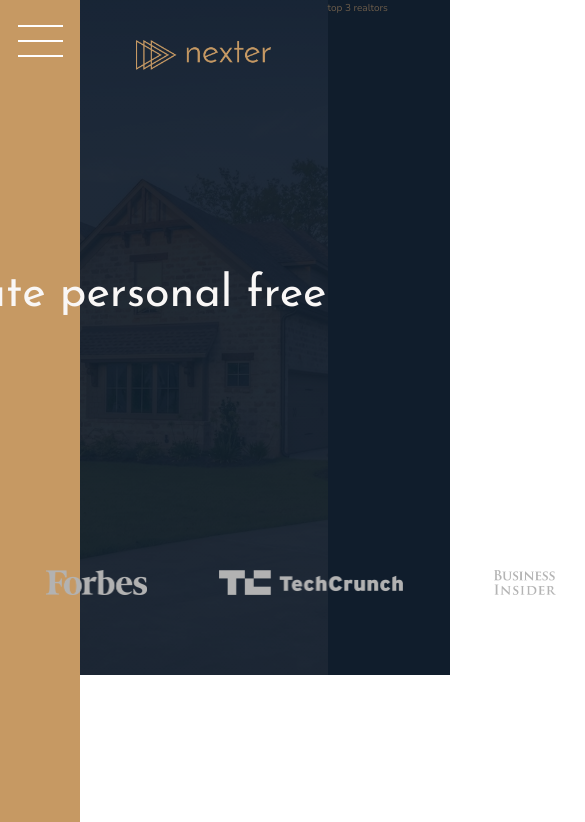
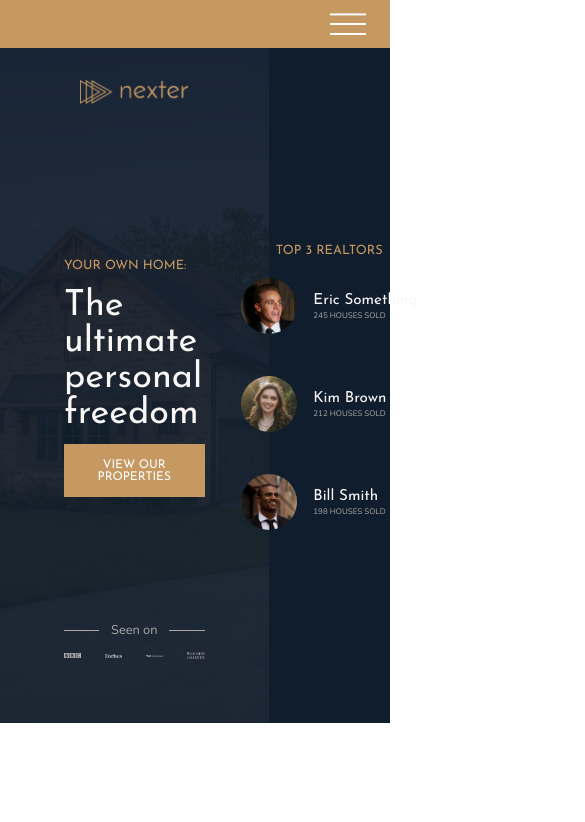
Before and after one commit to samkeel/Nexter, a website: page index.html in a window 390 px wide. Shown: the top 822 px of the page, 585 px wide, since content can reach past the window. Drawn offline with nearby package versions, Linux system fonts and the light colour scheme.

Commit message:
media queries added

```diff
--- a/index.html
+++ b/index.html
@@ -30,8 +30,26 @@
             <img src="img/logo-bi.png" alt="Seen on logo 4">
         </div>
     </header>
+
     <div class="realtors">
-        top 3 realtors
+        <h3 class="heading-3">Top 3 Realtors</h3>
+        <div class="realtors__list">
+            <img src="img/realtor-1.jpeg" alt="Realtor 1" class="realtors__img">
+            <div class="realtors__details">
+                <h4 class="heading-4 heading-4--light">Eric Something</h4>
+                <p class="realtors__sold">245 houses sold</p>
+            </div>
+            <img src="img/realtor-2.jpeg" alt="Realtor 2" class="realtors__img">
+            <div class="realtors__details">
+                <h4 class="heading-4 heading-4--light">Kim Brown</h4>
+                <p class="realtors__sold">212 houses sold</p>
+            </div>
+            <img src="img/realtor-3.jpeg" alt="Realtor 3" class="realtors__img">
+            <div class="realtors__details">
+                <h4 class="heading-4 heading-4--light">Bill Smith</h4>
+                <p class="realtors__sold">198 houses sold</p>
+            </div>
+        </div>
     </div>
 
     <section class="features">
--- a/sass/_base.scss
+++ b/sass/_base.scss
@@ -1,18 +1,22 @@
 // COLOR VARIABLES
 $color-primary: #c69963;
-$color-primary-dark: #B28451;
+$color-primary-dark: #b28451;
 
 $color-secondary: #101d2c;
 
 $color-grey-light-1: #f9f7f6;
 $color-grey-light-2: #aaa;
 
-$color-grey-dark-1: #54483A;
-$color-grey-dark-2: #6D5D4B;
+$color-grey-dark-1: #54483a;
+$color-grey-dark-2: #6d5d4b;
 
 // FONT VARIABLES
-$font-primary: 'Nunito', sans-serif;
-$font-display: 'Josefin Sans', sans-serif;
+$font-primary: "Nunito", sans-serif;
+$font-display: "Josefin Sans", sans-serif;
+
+// responsive breakpoints
+$bp-largest: 75em; //1200px
+$bp-large: 62.5em; //1000px
 
 *,
 *::before,
@@ -25,6 +29,10 @@ $font-display: 'Josefin Sans', sans-serif;
 html {
     box-sizing: border-box;
     font-size: 62.5%; //10px/16px = 62.5% -- 1rem = 10px
+
+    @media only screen and (max-width: $bp-largest) {
+        font-size: 50%;
+    }
 }
 
 body {
@@ -37,9 +45,17 @@ body {
 .container {
     display: grid;
     grid-template-rows: 80vh min-content 40vw repeat(3, min-content);
-    grid-template-columns: [sidebar-start] 8rem [sidebar-end full-start]
-                            minmax(6rem, 1fr) [center-start]
-                            repeat(8, [col-start] minmax(min-content, 14rem) [col-end]) [center-end]
-                            minmax(6rem, 1fr) [full-end];
+    grid-template-columns:
+        [sidebar-start] 8rem [sidebar-end full-start]
+        minmax(6rem, 1fr) [center-start]
+        repeat(8, [col-start] minmax(min-content, 14rem) [col-end]) [center-end]
+        minmax(6rem, 1fr) [full-end];
 
+    @media only screen and (max-width: $bp-large) {
+        grid-template-rows: 6rem 80vh min-content 40vw repeat(3, min-content);
+        grid-template-columns:
+            [full-start] minmax(6rem, 1fr) [center-start]
+            repeat(8, [col-start] minmax(min-content, 14rem) [col-end]) [center-end]
+            minmax(6rem, 1fr) [full-end];
+    }
 }
--- a/sass/_header.scss
+++ b/sass/_header.scss
@@ -8,8 +8,8 @@
     padding-top: 4rem;
 
     display: grid;
-    grid-template-rows: 1fr min-content 6rem 1fr;
-    grid-template-columns: max-content;
+    grid-template-rows: 1fr min-content minmax(6rem, min-content) 1fr;
+    grid-template-columns: minmax(min-content, max-content);
     grid-row-gap: 1.5rem;
     justify-content: center;
 
@@ -24,7 +24,21 @@
     }
 
     &__seenon-text{
+        display: grid;
+        grid-template-columns: 1fr max-content 1fr;
+        grid-column-gap: 1.5rem;
+        align-items: center;
 
+        font-size: 1.6rem;
+        color: $color-grey-light-2;
+
+        &::before,
+        &::after {
+            content: "";
+            height: 1px;
+            display: block;
+            background-color: currentColor;
+        }
     }
 
     &__seenon-logos {
@@ -32,9 +46,11 @@
         grid-template-columns: repeat(4, 1fr);
         grid-column-gap: 3rem;
         justify-items: center;
+        align-items: center;
 
         img {
-            height: 2.5rem;
+            max-height: 2.5rem;
+            max-width: 100%;
             filter: brightness(70%);
         }
     }
--- a/sass/_realtors.scss
+++ b/sass/_realtors.scss
@@ -1,4 +1,31 @@
 .realtors {
     background-color: $color-secondary;
     grid-column: col-start 7 / full-end;
+    padding: 3rem;
+
+    display: grid;
+    align-content: center;
+    justify-content: center;
+    justify-items: center;
+    grid-row-gap: 2rem;
+
+    &__list {
+        display: grid;
+        grid-template-columns: min-content max-content;
+        grid-column-gap: 2rem;
+        grid-row-gap: 5vh;
+        align-items: center;
+    }
+
+    &__img {
+        width: 7rem;
+        border-radius: 50%;
+        display: block;
+    }
+
+    &__sold {
+        text-transform: uppercase;
+        color: $color-grey-light-2;
+        margin-top: -3px;
+    }
 }
--- a/sass/_sidebar.scss
+++ b/sass/_sidebar.scss
@@ -5,6 +5,13 @@
 
     display: flex;
     justify-content: center;
+
+    @media only screen and (max-width: $bp-large) {
+        grid-column: 1 / -1;
+        grid-row: 1 / 2;
+        justify-content: flex-end;
+        align-items: center;
+    }
 }
 
 .nav-btn {
@@ -31,4 +38,16 @@
     &::after {
         transform: translateY(+1.3rem);
     }
+
+    @media only screen and (max-width: $bp-large) {
+        margin-top: 0;
+        margin-right: 3rem;
+
+        &::before {
+            transform: translateY(-1.2rem);
+        }
+        &::after {
+            transform: translateY(+1rem);
+        }
+    }
 }
```
Also changed, not shown: css/style.css.
